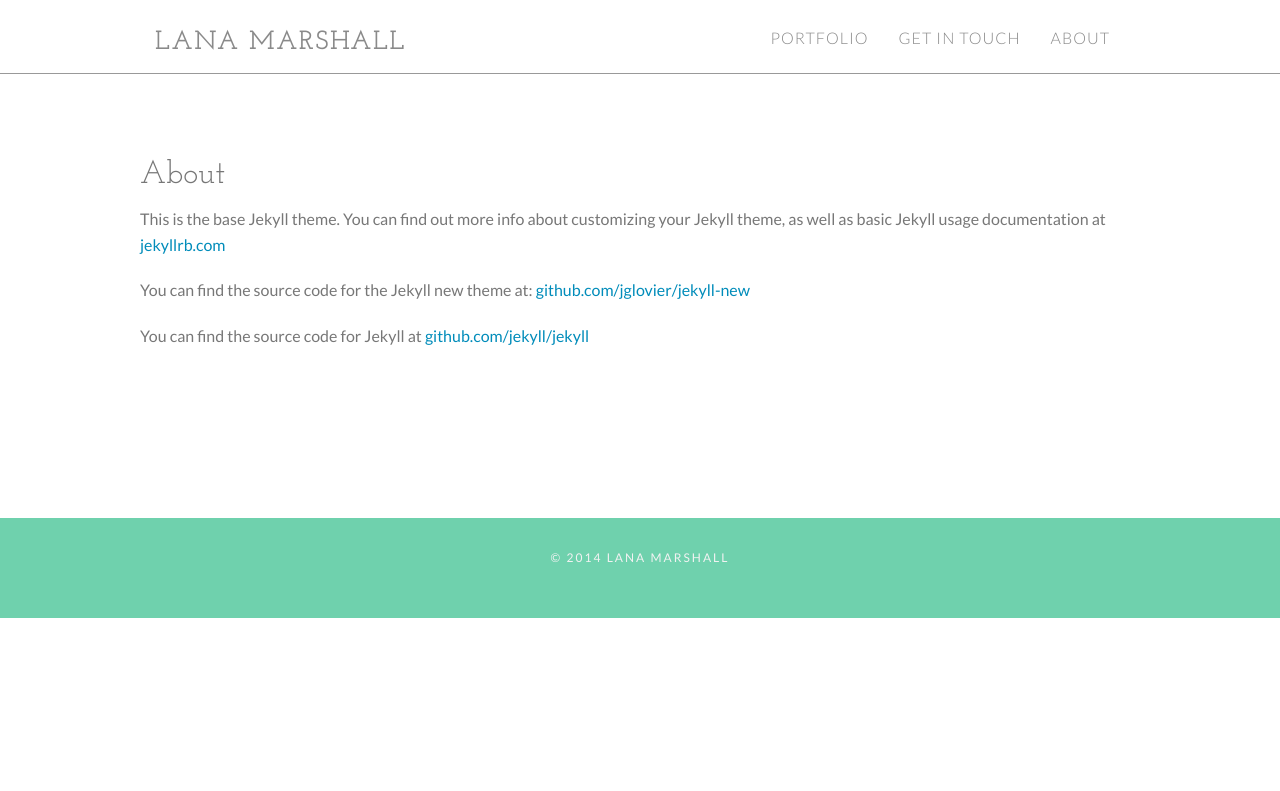
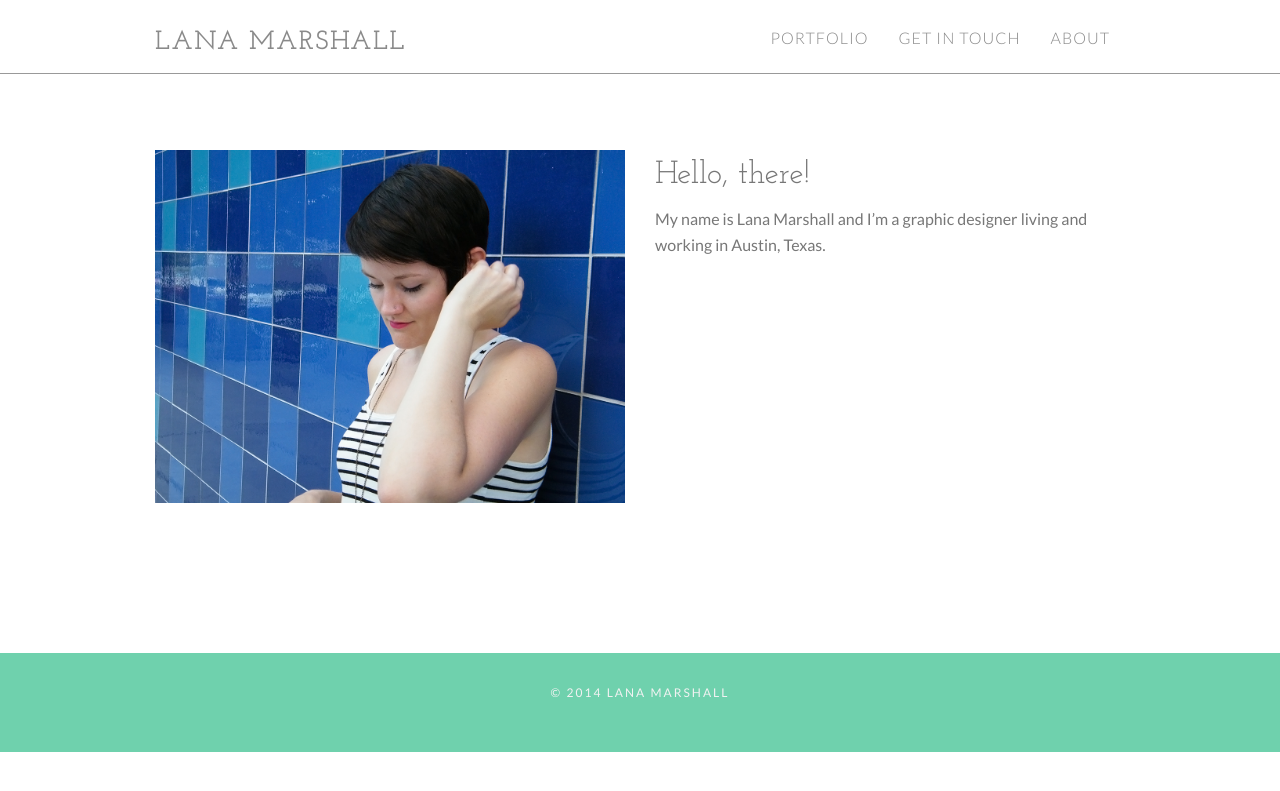
Before and after one commit to LanaMarshall/portfolio, a Jekyll site: the page built from about.md, in a window 1280 px wide. Shown: the top 791 px of the page. Built offline with Jekyll 4.4.1, drawn with Linux system fonts in a browser that asks for light colours; nearby versions of some CDN libraries; library files that are not in the unit come from our copies.

Commit message:
styled About page, added headshot

```diff
--- a/_layouts/page.html
+++ b/_layouts/page.html
@@ -1,14 +1,20 @@
 ---
 layout: default
 ---
-<div class="post">
+<div class="page row">
 
-  <header class="post-header">
-    <h1 class="main-headline">{{ page.title }}</h1>
-  </header>
+	<div class="page-img small-12 medium-6 columns">
+		<img src="{{ page.img }}">
+	</div>
 
-  <article class="post-content body-copy">
-  {{ content }}
-  </article>
+	<div class="small-12 medium-6 columns">
+	  <header class="post-header">
+	    <h1 class="main-headline">{{ page.headline }}</h1>
+	  </header>
+
+	  <article class="post-content body-copy">
+	  {{ content }}
+	  </article>
+	</div>
 
 </div>
--- a/_layouts/portfolio-entry.html
+++ b/_layouts/portfolio-entry.html
@@ -4,7 +4,7 @@ layout: default
 <div class="portfolio-entry row">
 
 
-  <div class="small-12 large-8 columns">
+  <div class="small-12 medium-8 columns">
 
     <div class= "project-img-full ">
     	<img src="{{ page.img-full-01 }}"/>
@@ -20,7 +20,7 @@ layout: default
 
   </div>
 
-  <div class="project-text small-12 large-4 columns">
+  <div class="project-text small-12 medium-4 columns">
     <h1 class="main-headline">{{ page.title }}</h1>
     <div class="project-description">
       <p>{{ content }}</p>
--- a/about.md
+++ b/about.md
@@ -1,11 +1,9 @@
 ---
 layout: page
 title: About
+headline: Hello, there!
 permalink: /about/
+img: /img/headshot2.jpg
 ---
 
-This is the base Jekyll theme. You can find out more info about customizing your Jekyll theme, as well as basic Jekyll usage documentation at [jekyllrb.com](http://jekyllrb.com/)
-
-You can find the source code for the Jekyll new theme at: [github.com/jglovier/jekyll-new](https://github.com/jglovier/jekyll-new)
-
-You can find the source code for Jekyll at [github.com/jekyll/jekyll](https://github.com/jekyll/jekyll)
+My name is Lana Marshall and I'm a graphic designer living and working in Austin, Texas.
--- a/css/main.css
+++ b/css/main.css
@@ -111,6 +111,7 @@ body {
 .body-copy {
 	font-family: "Lato", sans-serif;
 	font-size: 2em;
+	font-weight: 300;
 	color: #777777;
 }
 
```
Also changed, not shown: contact.md (+1 -0 lines).
